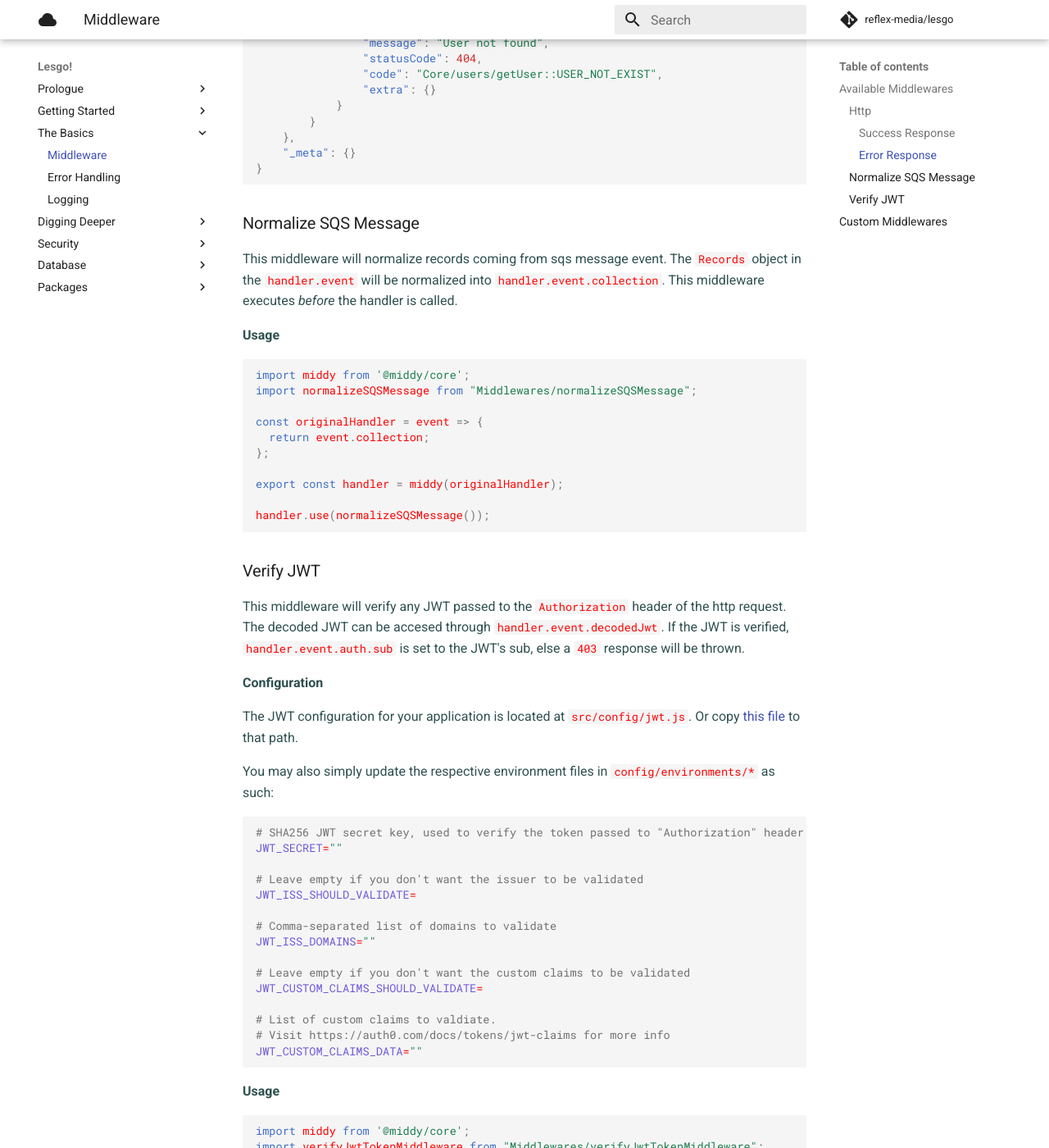
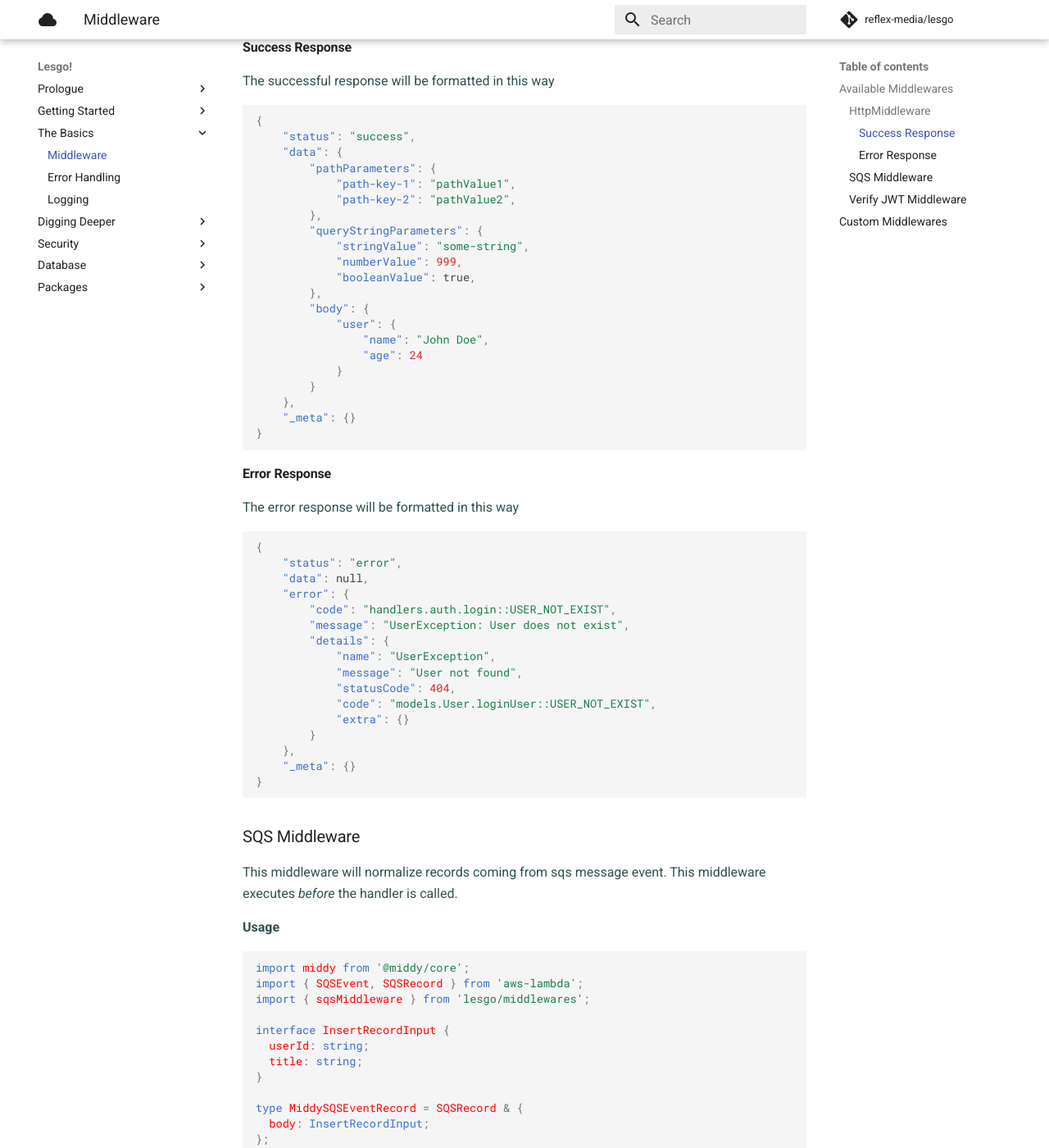
Before and after one commit to reflex-media/lesgo-docs, an MkDocs documentation site: the page built from docs/basics/middleware.md, in a window 1280 px wide and 1400 px high, scrolled down 1400 px. Shown: the whole window at 82% size. Built offline with MkDocs 1.6.1 and Material for MkDocs 9.7.7, drawn with Linux system fonts in a browser that asks for light colours; comment, search, counter and statistics services are not loaded; the version menu is left out; some of the changed text lies outside the part shown.

Commit message:
Updated docs for v2.1.0

````diff
--- a/docs/basics/middleware.md
+++ b/docs/basics/middleware.md
@@ -2,63 +2,83 @@
 
 Middlewares can be executed before or after a request, usually handled by the handlers. This will be useful for cases where an action is required prior to reaching the handler, or when an action is required to execute prior to the returning of the response.
 
-Middlewares require [Middy npm](https://www.npmjs.com/package/middy) to work.
+Middlewares require the [Middy NPM](https://www.npmjs.com/package/middy) package to work.
 
 Middlewares should be written in the `src/middlewares/` directory.
 
 ## Available Middlewares
 
-Lesgo! comes with 3 pre-existing middlewares.
+Lesgo! comes with a few pre-existing middlewares that you can use right away.
 
 You may also import other ready-made middlewares from the [Middy repository](https://www.npmjs.com/package/middy#available-middlewares).
 
-### Http
+### HttpMiddleware
 
-This middleware normalizes all HTTP requests, handles, and formats success and error responses, and should be used for all HTTP endpoints. Will also provide any or both JSON body and url querystring parameters into a single `event.input`. This middleware will also populate with `event.auth.sub` when JWT is used and presented with the `Authorization` header.
+This middleware normalizes all HTTP requests, handles, and formats success and error responses, and should be used for all HTTP endpoints.
 
 **Usage**
 
-```js
+```ts
 import middy from '@middy/core';
-import httpMiddleware from "Middlewares/httpMiddleware";
+import { APIGatewayProxyEvent } from 'aws-lambda';
+import { httpMiddleware } from 'lesgo/middlewares';
+import appConfig from '../../config/app';
 
-const originalHandler = event => {
-  return event.input;
+type MiddyAPIGatewayProxyEvent = APIGatewayProxyEvent & {
+  pathParameters: {
+    'path-key-1': string,
+    'path-key-2': string,
+  },
+  queryStringParameters: {
+    stringValue: string;
+    numberValue: number,
+    booleanValue: boolean,
+  },
+  body: {
+    user: {
+      name: string;
+      age: number;
+    }
+  };
 };
 
-export const handler = middy(originalHandler);
+const pingHandler = (event: MiddyAPIGatewayProxyEvent) => {
+  const { pathParamters, queryStringParameters, body } = event;
 
-handler.use(httpMiddleware());
+  return {
+    pathParamters,
+    queryStringParameters,
+    body,
+  }
+};
+
+export const handler = middy()
+  .use(httpMiddleware({ debugMode: appConfig.debug }))
+  .handler(pingHandler);
+
+export default handler;
 ```
 
 #### Success Response
 
-The successfuly response will be formatted in this way
+The successful response will be formatted in this way
 ```json
 {
     "status": "success",
-    "data": {},
-    "_meta": {}
-}
-```
-
-#### Error Response
-
-The successfuly response will be formatted in this way
-```json
-{
-    "status": "error",
-    "data": null,
-    "error": {
-        "code": "Core/users/getUser::USER_NOT_EXIST",
-        "message": "UserException: User does not exist",
-        "details": {
-            "err": {
-                "name": "UserException",
-                "message": "User not found",
-                "statusCode": 404,
-                "code": "Core/users/getUser::USER_NOT_EXIST",
-                "extra": {}
+    "data": {
+        "pathParameters": {
+            "path-key-1": "pathValue1",
+            "path-key-2": "pathValue2",
+        },
+        "queryStringParameters": {
+            "stringValue": "some-string",
+            "numberValue": 999,
+            "booleanValue": true,
+        },
+        "body": {
+            "user": {
+                "name": "John Doe",
+                "age": 24
             }
         }
     },
@@ -66,51 +86,96 @@
 }
 ```
 
-### Normalize SQS Message
+#### Error Response
 
-This middleware will normalize records coming from sqs message event. The `Records` object in the `handler.event` will be normalized into `handler.event.collection`. This middleware executes _before_ the handler is called.
+The error response will be formatted in this way
+```json
+{
+    "status": "error",
+    "data": null,
+    "error": {
+        "code": "handlers.auth.login::USER_NOT_EXIST",
+        "message": "UserException: User does not exist",
+        "details": {
+            "name": "UserException",
+            "message": "User not found",
+            "statusCode": 404,
+            "code": "models.User.loginUser::USER_NOT_EXIST",
+            "extra": {}
+        }
+    },
+    "_meta": {}
+}
+```
+
+### SQS Middleware
+
+This middleware will normalize records coming from sqs message event. This middleware executes _before_ the handler is called.
 
 **Usage**
 
-```js
+```ts
 import middy from '@middy/core';
-import normalizeSQSMessage from "Middlewares/normalizeSQSMessage";
+import { SQSEvent, SQSRecord } from 'aws-lambda';
+import { sqsMiddleware } from 'lesgo/middlewares';
 
-const originalHandler = event => {
-  return event.collection;
+interface InsertRecordInput {
+  userId: string;
+  title: string;
+}
+
+type MiddySQSEventRecord = SQSRecord & {
+  body: InsertRecordInput;
 };
 
-export const handler = middy(originalHandler);
+type MiddySQSEvent = SQSEvent & {
+  Records: MiddySQSEventRecord[];
+};
 
-handler.use(normalizeSQSMessage());
+const dequeueHandler = async (event: MiddySQSEvent) => {
+  const records = event.Records as MiddySQSEventRecord[];
+
+  const processRecord = async (record: MiddySQSEventRecord) => {
+    // Process the individual record
+  };
+
+  await Promise.all(records.map(record => processRecord(record)));
+};
+
+export const handler = middy()
+  .use(sqsMiddleware())
+  .handler(dequeueHandler);
+
+export default handler;
 ```
 
-### Verify JWT
+### Verify JWT Middleware
 
-This middleware will verify any JWT passed to the `Authorization` header of the http request. The decoded JWT can be accesed through `handler.event.decodedJwt`. If the JWT is verified, `handler.event.auth.sub` is set to the JWT's sub, else a `403` response will be thrown.
+This middleware will verify any JWT passed to the `Authorization` header of the http request. The decoded JWT can be accesed through `handler.event.jwt` once successfully verified.
 
 **Configuration**
 
-The JWT configuration for your application is located at `src/config/jwt.js`. Or copy [this file](https://raw.githubusercontent.com/reflex-media/lesgo/master/src/config/jwt.js) to that path.
-
-You may also simply update the respective environment files in `config/environments/*` as such:
+The following JWT environment variables must be added to the respective environment files.
 
 ```apache
-# SHA256 JWT secret key, used to verify the token passed to "Authorization" header
-JWT_SECRET=""
+# Comma-delimited secret keys.
+# If kid is being used, separate them with ":" i.e.; kid1:secret1,kid2:secret2
+LESGO_JWT_SECRET_KEYS=
 
-# Leave empty if you don't want the issuer to be validated
-JWT_ISS_SHOULD_VALIDATE=
+# JWT algorithm used to sign / verify the token
+LESGO_JWT_ALGORITHM=HS256
 
-# Comma-separated list of domains to validate
-JWT_ISS_DOMAINS=""
+# Time to expire upon creation
+LESGO_JWT_EXPIRESIN=1h
 
-# Leave empty if you don't want the custom claims to be validated
-JWT_CUSTOM_CLAIMS_SHOULD_VALIDATE=
+# Issuer claim
+LESGO_JWT_ISSUER=lesgo-dev
 
-# List of custom claims to valdiate.
-# Visit https://auth0.com/docs/tokens/jwt-claims for more info
-JWT_CUSTOM_CLAIMS_DATA=""
+# Audience claim
+LESGO_JWT_AUDIENCE=lesgo-dev
+
+# Set to true to verify claims.
+LESGO_JWT_VALIDATE_CLAIMS=true
 ```
 
 **Usage**
--- a/mkdocs.yml
+++ b/mkdocs.yml
@@ -9,7 +9,6 @@
   repo_icon: github
   version:
     provider: mike
-    default: stable
 
 copyright: Copyright &copy; 2019 Reflex Media
 
--- a/requirements.txt
+++ b/requirements.txt
@@ -1,3 +1,3 @@
-mkdocs==1.2.3
+mkdocs==1.6.0
 mkdocs-material==8.2.5
 mike==1.1.2
````
Also changed, not shown: docs/getting-started/structure.md (+12 -17 lines), docs/index.md (+20 -22 lines).
